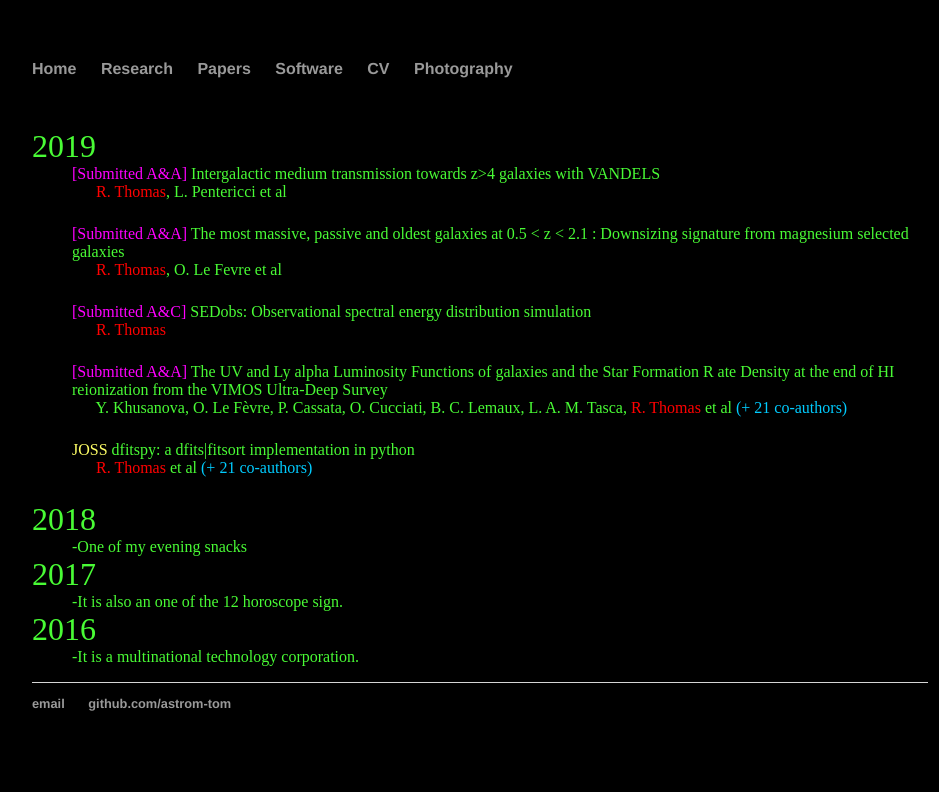
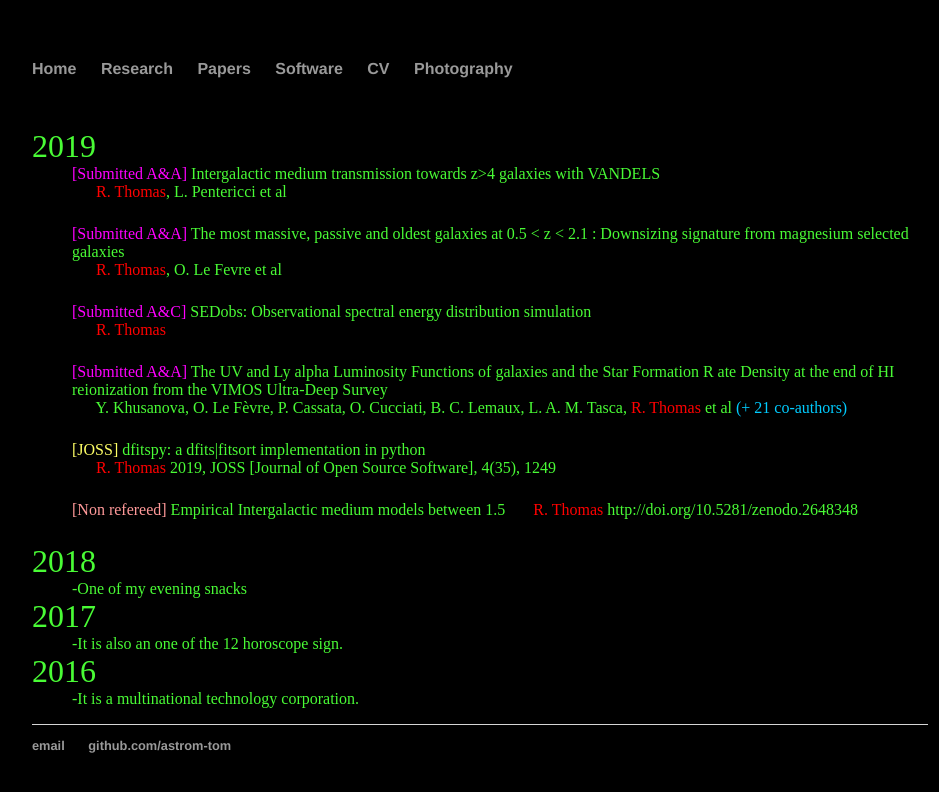
Before and after one commit to astrom-tom/astrom-tom.github.io, a Jekyll site: the page built from Papers/index.html, in a window 1280 px wide. Shown: the top 792 px of the page, without its empty margins (160-1099 px from the left). Built offline with Jekyll 4.4.1, drawn with Linux system fonts in a browser that asks for light colours.

Commit message:
Update index.html

```diff
--- a/Papers/index.html
+++ b/Papers/index.html
@@ -30,9 +30,13 @@ div.a {  text-indent: 150px;}
      <span class='me'>R. Thomas</span> et al <span class='cauthors'>(+ 21 co-authors)</span></p>
      </dd>
 
-  <dd> <span class='acc'>JOSS</span> dfitspy: a dfits|fitsort implementation in python<br>
-     &nbsp;&nbsp;&nbsp;&nbsp;&nbsp; <span class='me'>R. Thomas</span> et al <span class='cauthors'>(+ 21 co-authors)
-     </span></p>
+  <dd> <span class='acc'>[JOSS]</span> dfitspy: a dfits|fitsort implementation in python<br>
+     &nbsp;&nbsp;&nbsp;&nbsp;&nbsp; <span class='me'>R. Thomas</span> 2019, JOSS [Journal of Open Source Software],
+     4(35), 1249</p>
+     </dd>
+
+  <dd> <span class='nr'>[Non refereed]</span> Empirical Intergalactic medium models between 1.5<z<7 <br>
+     &nbsp;&nbsp;&nbsp;&nbsp;&nbsp; <span class='me'>R. Thomas</span> http://doi.org/10.5281/zenodo.2648348 </p>
      </dd>
 
   <dt style="color:rgb(73, 251, 53);">
```
